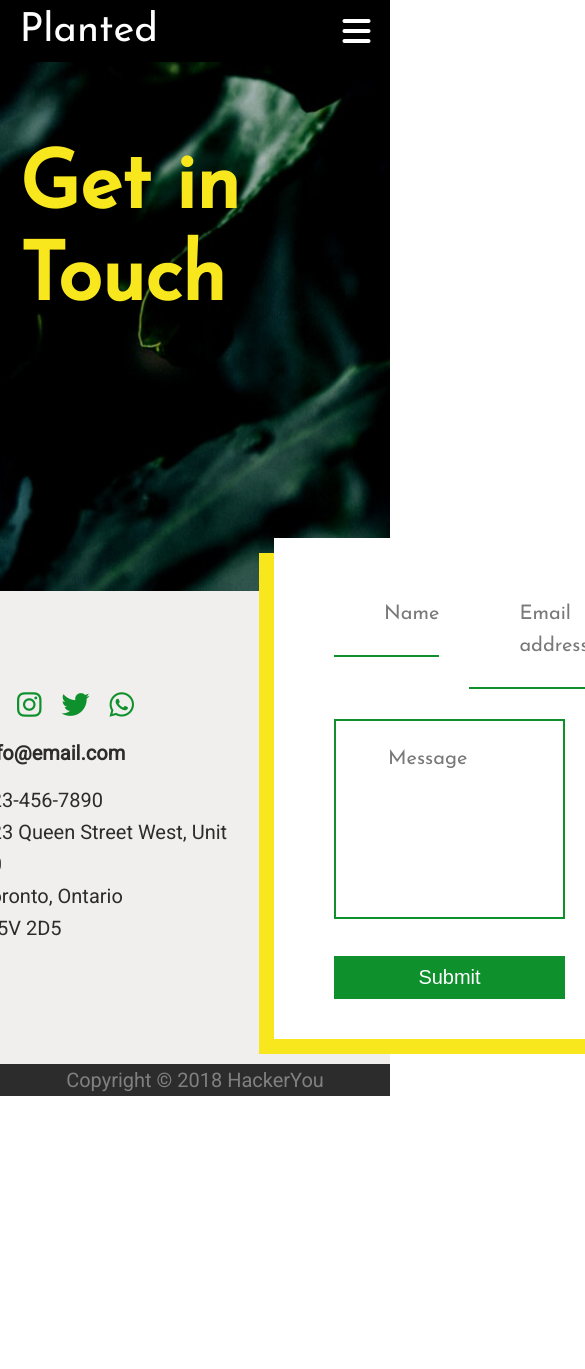
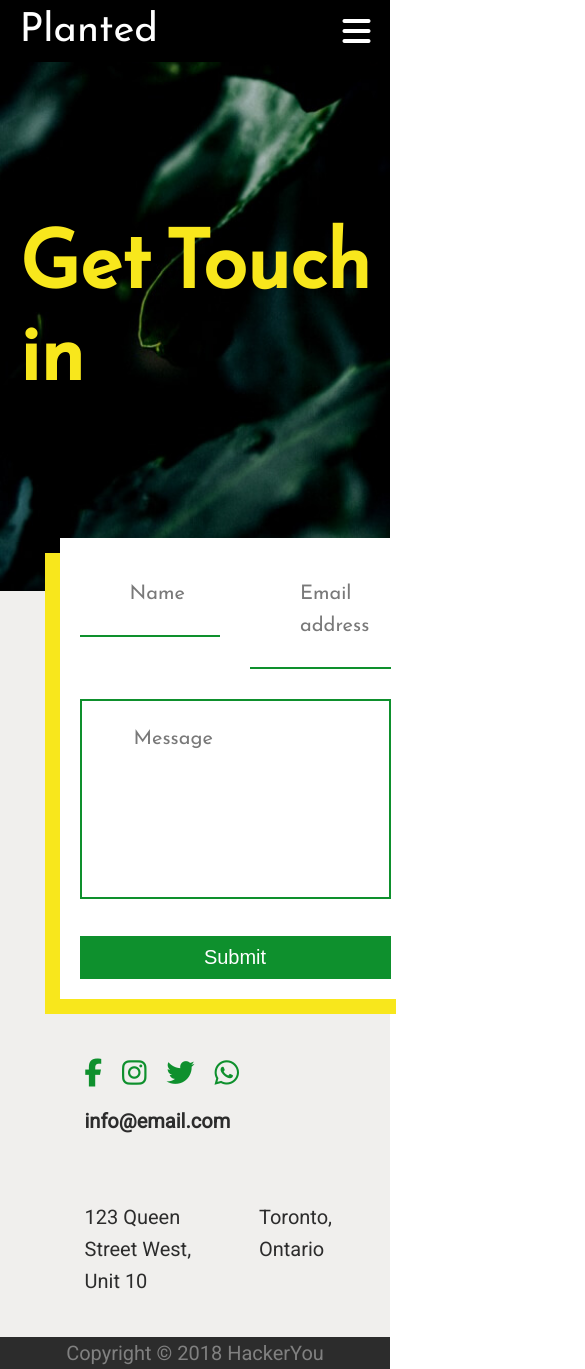
Before and after one commit to CalAkler/Planted, a plain HTML site: page pages/contact.html in a window 390 px wide. Shown: the top 1369 px of the page, 585 px wide, since content can reach past the window. Before the commit the page ends 1096 px from the top, so only its background shows below. Drawn offline with Linux system fonts and the light colour scheme.

Commit message:
contact page media queries almost finished

```diff
--- a/pages/contact.html
+++ b/pages/contact.html
@@ -40,28 +40,31 @@
     <div class="wrapper">
       <aside class="contactInfo">
         <div class="socials">
-          <!-- TODO: make accessible? -->
           <ul>
             <li>
-              <i class="fab fa-facebook-f"><a href="#"></a></i>
+              <i class="fab fa-facebook-f"><a href="#"></a><p class="sr-only">Facebook</p></i>
             </li>
             <li>
-              <i class="fab fa-instagram"><a href="#"></a></i>
+              <i class="fab fa-instagram"><a href="#"></a><p class="sr-only">Instagram</p></i>
             </li>
             <li>
-              <i class="fab fa-twitter"><a href="#"></a></i>
+              <i class="fab fa-twitter"><a href="#"></a><p class="sr-only">Twitter</p></i>
             </li>
             <li>
-              <i class="fab fa-whatsapp"><a href="#"></a></i>
+              <i class="fab fa-whatsapp"><a href="#"></a><p class="sr-only">WhatsApp</p></i>
             </li>
           </ul>
         </div>
         <div class="address">
-          <p class="emailAddress">info@email.com</p>
-          <p>123-456-7890</p>
-          <p>123 Queen Street West, Unit 10</p>
-          <p>Toronto, Ontario</p>
-          <p>M5V 2D5</p> <!-- added space for legibility -->
+          <div>
+            <p class="emailAddress">info@email.com</p>
+            <p>123-456-7890</p>
+          </div>
+          <div>
+            <p>123 Queen Street West, Unit 10</p>
+            <p>Toronto, Ontario</p>
+            <p>M5V 2D5</p> <!-- added space for legibility -->
+          </div>
         </div>
       </aside>
 
--- a/styles/sass/generalStyles/_general.scss
+++ b/styles/sass/generalStyles/_general.scss
@@ -112,6 +112,7 @@ input[type=email] {
 textarea {
   @include formStyle($formBorder);
   width: 100%;
+  height: 200px;
   resize: none;
 
     &::placeholder {
--- a/styles/sass/generalStyles/_mediaQueries.scss
+++ b/styles/sass/generalStyles/_mediaQueries.scss
@@ -122,15 +122,57 @@
         margin: 25px 0 0 0;
       }
   }
+
+  // CONTACT PAGE
+  .headerContact h2 {
+    display: flex;
+    justify-content: center;
+  }
+
+  .contactMain .wrapper {
+    flex-direction: column-reverse;
+  }
+
+  form.contactForm {
+    margin: -15% 0 0 40px;
+    padding: 40px 20px 20px 20px;
+  }
+
+  aside.contactInfo {
+    margin-left: 65px;
+    overflow-x: hidden;
+    padding: 60px 40px 40px 0;
+  }
+
+  .address {
+    width: 100%;
+
+      div:first-child {
+        display: flex;
+
+          p:not(:last-child) {
+            padding-right: 170px;
+          }
+    }
+  }
+
+  .address div:last-child {
+    display: flex;
+
+      p {
+        padding-right: 40px;
+      }
+  }
+}
+
+@media (max-width: 720px) {
+
+  // CONTACT PAGE
+
 }
 
 
 @media (max-width: 480px) {
-
-  // GENERAL
-  header h2 {
-    margin-top: 4rem;
-  }
 
   // HOME PAGE
   header h1 {
@@ -160,6 +202,10 @@
   }
 
   // BLOG PAGE
+  .headerBlog h2 {
+    margin-top: 4rem;
+  }
+
   .comment {
     flex-direction: column;
 
--- a/styles/sass/subPages/_blog.scss
+++ b/styles/sass/subPages/_blog.scss
@@ -110,10 +110,3 @@
       flex: 1 0 auto;
     }
 }
-
-
-// FORM
-
-.commentForm textarea {
-  height: 200px;
-}
--- a/styles/sass/subPages/_contact.scss
+++ b/styles/sass/subPages/_contact.scss
@@ -64,8 +64,4 @@
   width: 100%;
   height: 100%;
   z-index: 10;
-
-    textarea {
-      height: 200px;
-    }
 }
```
Also changed, not shown: styles/style.css.
